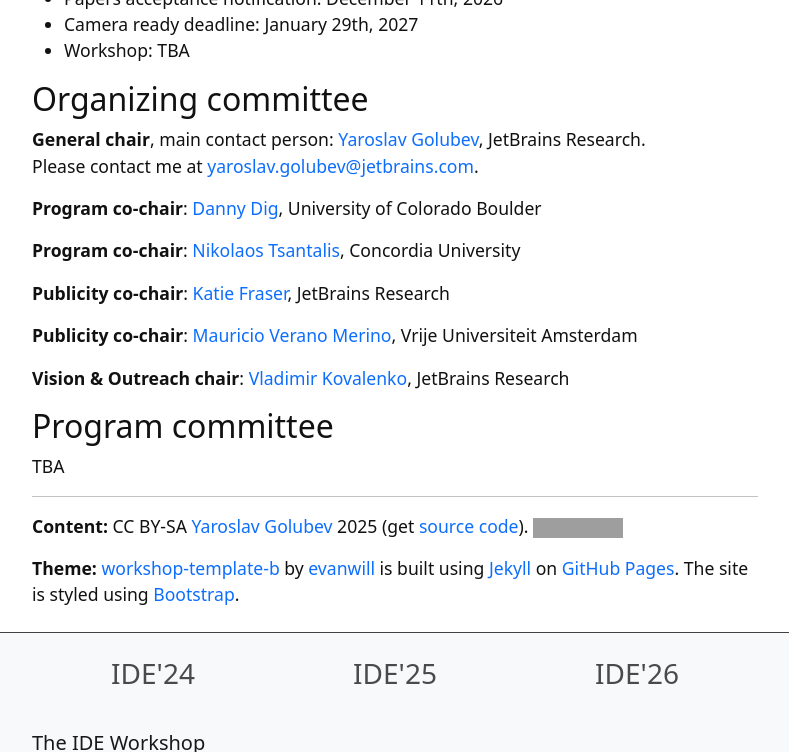
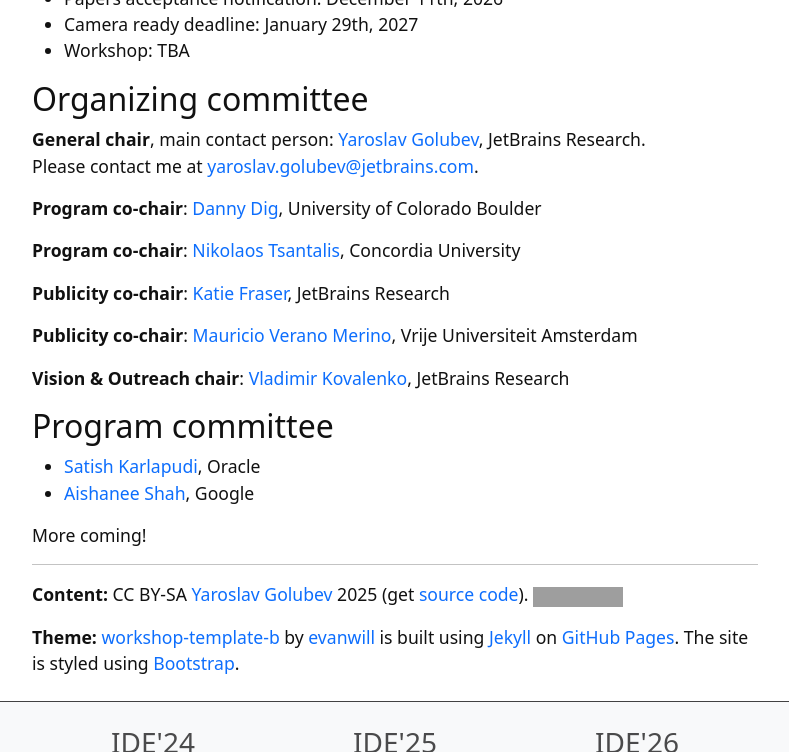
Before and after one commit to ide-workshop/ide-workshop.github.io, a Jekyll site: the page built from index.md, in a window 1280 px wide and 900 px high, scrolled down 3663 px, cut to the strip 0-752 px from the top of the window. Shown: the whole strip, without its empty margins (245-1034 px from the left). Built offline with Jekyll 4.4.1, drawn with Linux system fonts in a browser that asks for light colours; grey boxes are pictures that could not be loaded.

Commit message:
Adding PCs

```diff
--- a/index.md
+++ b/index.md
@@ -140,7 +140,10 @@ The official publication date affects the deadline for any patent filings relate
 
 ## Program committee
 
-TBA
+* [Satish Karlapudi](https://www.linkedin.com/in/satish-kumar-karlapudi/), Oracle
+* [Aishanee Shah](https://www.linkedin.com/in/aishanee/), Google
+
+More coming!
 
 [//]: # (&#40;{% include toc.html %}&#41;)
 
```
